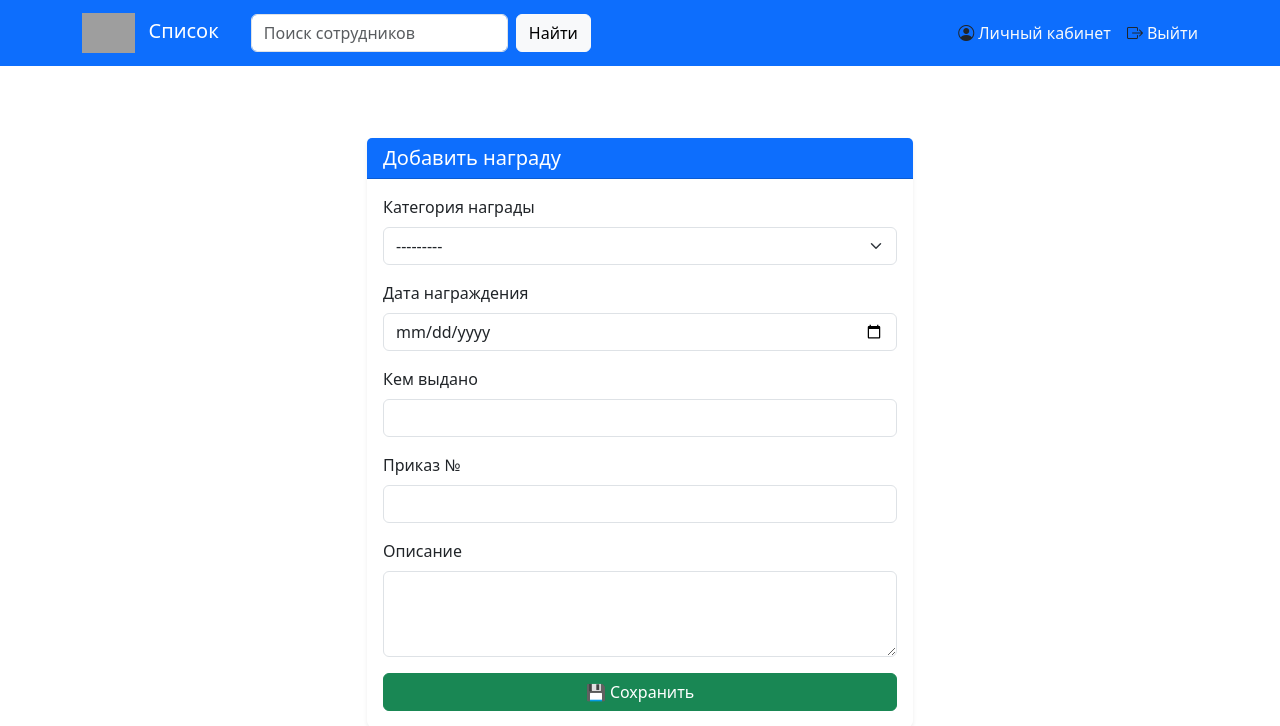
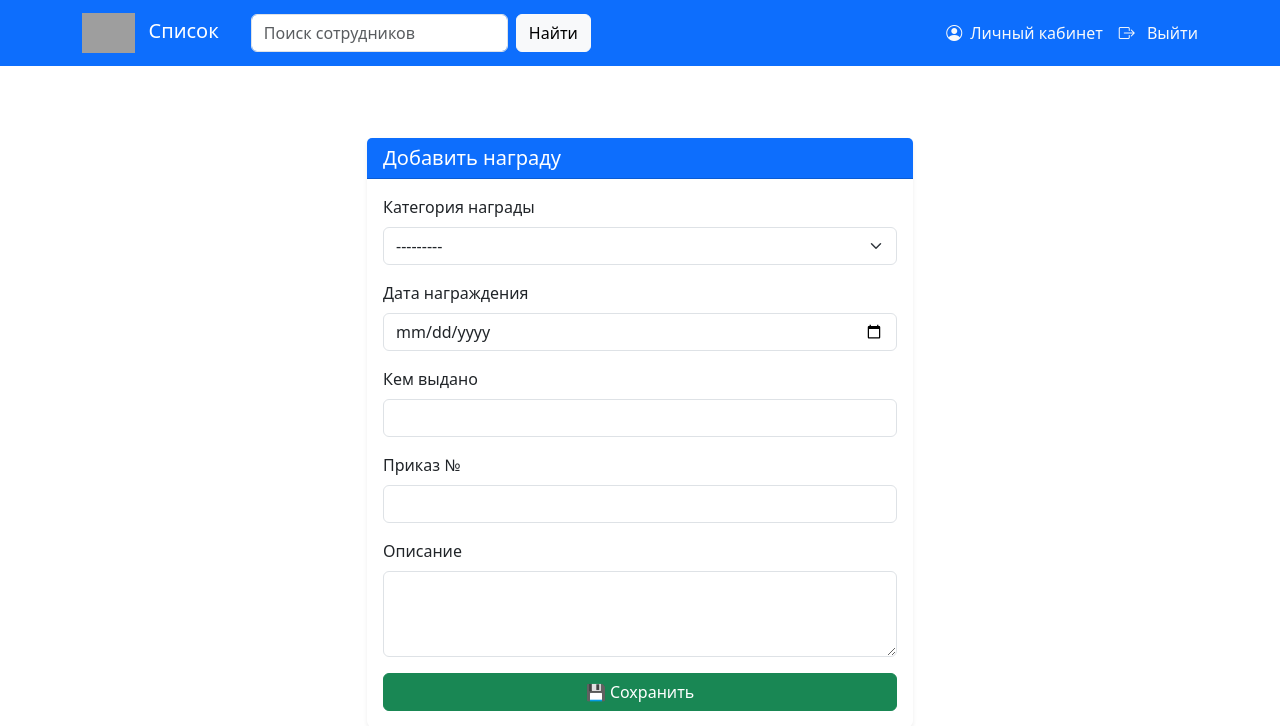
Before and after one commit to Kamchybek2004/award, a Django app: page /award/add/ in a window 1280 px wide. Shown: the top 726 px of the page. Run offline with Django 5.2, Linux system fonts and the light colour scheme; the visitor is signed in with stand-in values (Sample User, id 1); data comes from the database, SQL or seed files in the repository; data that the repository does not hold is empty; grey boxes are pictures that could not be loaded.

Commit message:
Исправление 3

```diff
--- a/employer/templates/employer/base.html
+++ b/employer/templates/employer/base.html
@@ -40,14 +40,14 @@
                 <ul class="navbar-nav ms-auto d-flex align-items-center">
                 {% if user.is_authenticated %}
                     <li class="nav-item d-flex align-items-center">
-                        <i class="bi bi-person-circle me-1"></i>
-                        <a class="nav-link text-light p-0" href="{% url 'employer:dashboard' %}">Личный кабинет</a>
+                        <a class="nav-link text-light p-0" href="{% url 'employer:dashboard' %}">
+                            <i class="bi bi-person-circle me-2"></i>Личный кабинет</a>
                     </li>
                     <li class="nav-item d-flex align-items-center ms-3">
                         <form method="post" action="{% url 'employer:logout' %}" class="d-flex align-items-center m-0 p-0">
                             {% csrf_token %}
-                            <i class="bi bi-box-arrow-right me-1"></i>
                             <button type="submit" class="btn btn-link nav-link text-light m-0 p-0">
+                                <i class="bi bi-box-arrow-right me-2"></i>
                                 Выйти
                             </button>
                         </form>
```
